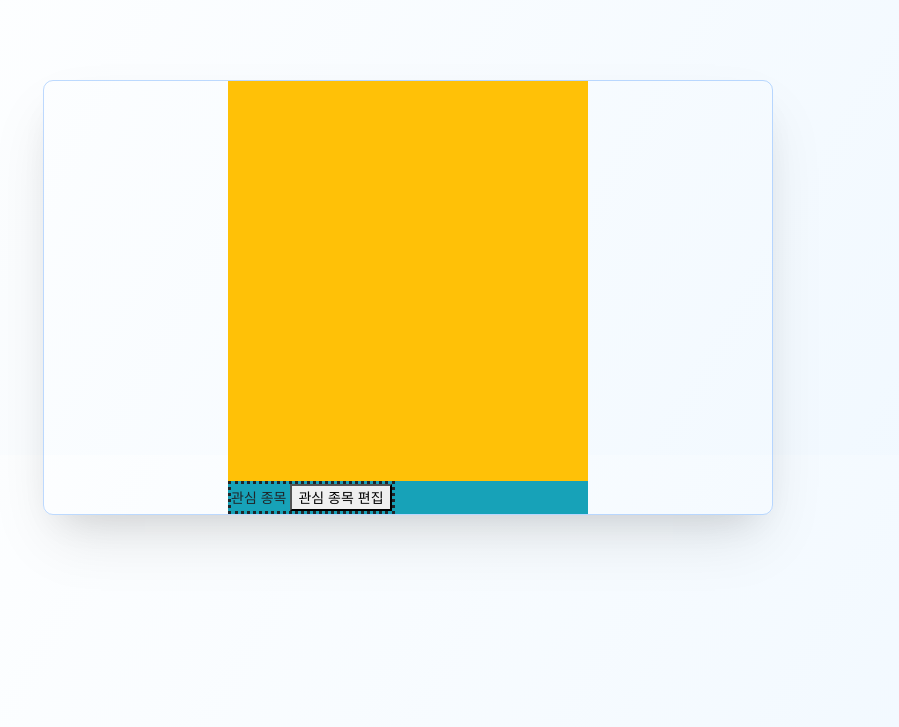
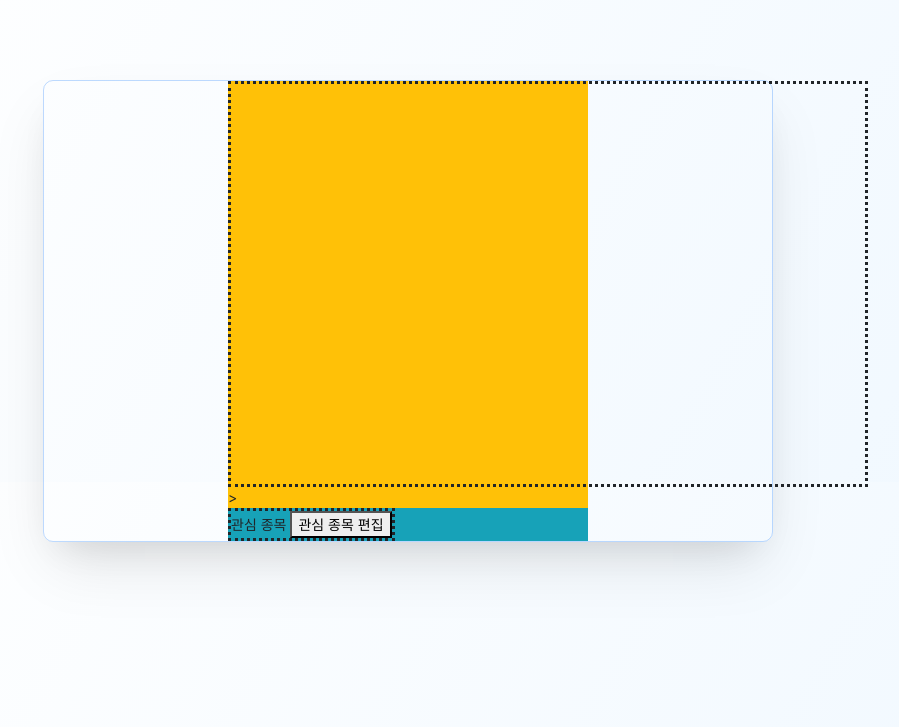
Before and after one commit to Park-Joyeong/SIEVE, a Django app: template sieve/sieve/templates/autostock/dashboard.html in a window 1280 px wide; the page is wider, and only the part inside the window is pictured. Shown: the top 727 px of that part, without its empty margins (232-1131 px from the left). Run offline with Django 3.2, Linux system fonts and the light colour scheme; the template is opened without the code that fills it, so the values that code supplies are empty; a map, chart or similar area stays blank.

Commit message:
Starting donut chart

```diff
--- /dev/null
+++ b/sieve/sieve/static/autostock/css/donut_chart.css
@@ -0,0 +1,5 @@
+.donut-chart {
+    display: block;
+    width: 50vw;
+    border-style: dotted;
+}
--- /dev/null
+++ b/sieve/sieve/static/autostock/js/donut_chart.js
@@ -0,0 +1 @@
+console.log('This is donut_chart.js!');
--- a/sieve/sieve/templates/autostock/donut_chart.html
+++ b/sieve/sieve/templates/autostock/donut_chart.html
@@ -0,0 +1,12 @@
+<!-- extra head -->
+{% block extrahead %}
+<link rel="stylesheet" href="../../static/autostock/css/donut_chart.css" />
+{% endblock %}
+
+<div class="donut-chart">
+  <div class="container" style="height: 400px; min-width: 310px"></div>
+</div>
+
+{% block extra_js %}
+<script src="../../static/autostock/js/donut_chart.js"></script>>
+{% endblock %}
--- a/sieve/sieve/templates/autostock/interest.html
+++ b/sieve/sieve/templates/autostock/interest.html
@@ -1,6 +1,5 @@
-{% load static %}
 {% block extrahead %}
-<link rel="stylesheet" href="{% static 'autostock/css/interest.css' %}" />
+<link rel="stylesheet" href="../../static/autostock/css/interest.css" />
 {% endblock %}
 
 <div class="container_interest">
@@ -15,5 +14,5 @@
 </div> <!-- .container_interest -->
 
 {% block extra_js %}
-<script src="{% static 'autostock/js/interest.js' %}"></script>
+<script src="../../static/autostock/js/interest.js"></script>
 {% endblock %}
```
